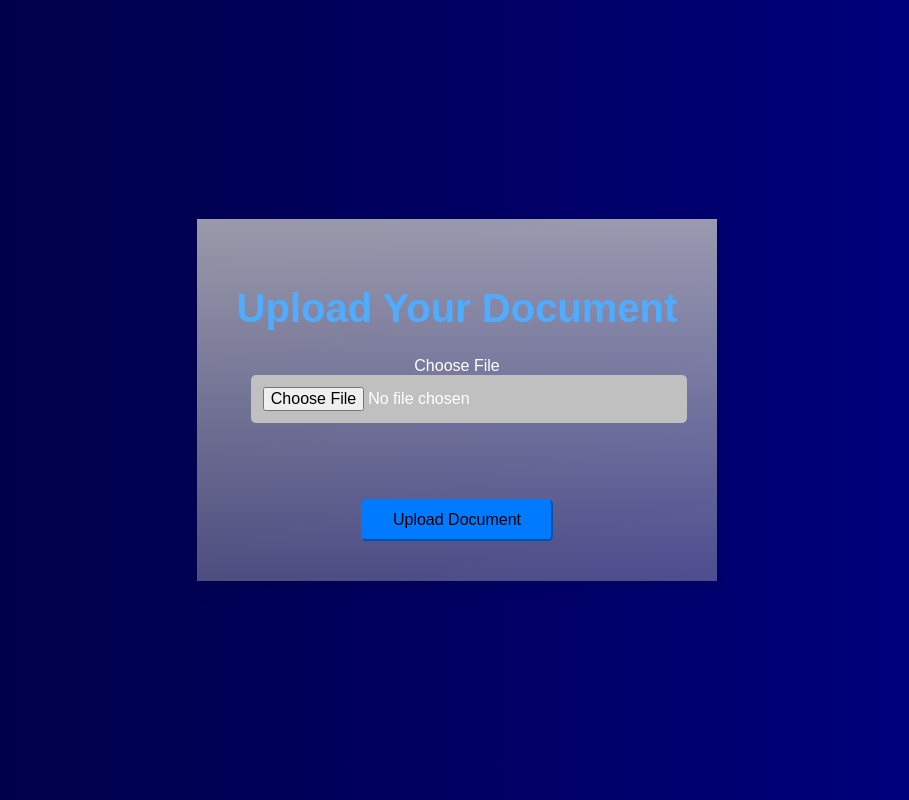
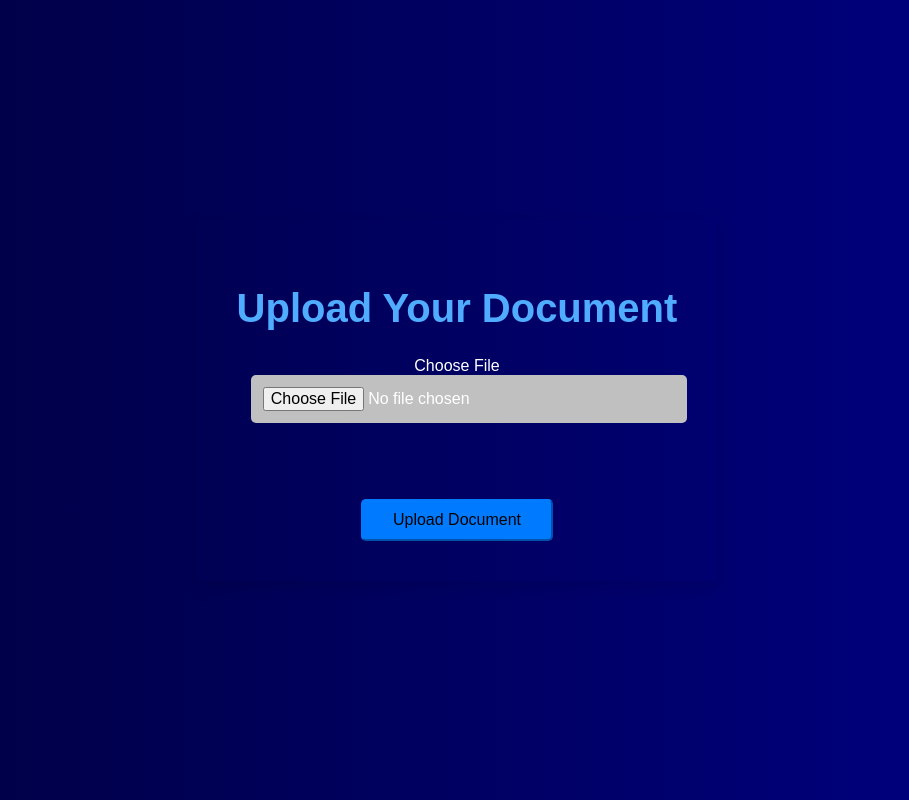
Before and after one commit to AdityaBhanwadiya/hackaithon-frontend, a React (Create React App) app: page / in a window 1280 px wide. Shown: the whole page, without its empty margins (183-1092 px from the left). Built offline with nearby package versions, Linux system fonts and the light colour scheme; no server answers.

Commit message:
css changes

```diff
--- a/src/success/SuccessPage.css
+++ b/src/success/SuccessPage.css
@@ -18,7 +18,7 @@ body {
 
   .success-container {
     max-width: 600px;
-    background: linear-gradient(to bottom, rgba(255, 255, 255, 0.9), rgba(255, 255, 255, 0.7));
+    background: linear-gradient(to top right left bottom, rgba(255, 255, 255, 0.9), rgba(255, 255, 255, 0.7));
     padding: 30px;
     border-radius: 15px;
     box-shadow: 0 6px 18px rgba(0, 0, 0, 0.1);
--- a/src/upload/FileUploader.css
+++ b/src/upload/FileUploader.css
@@ -20,7 +20,7 @@ body {
 
   .container {
     max-width: 500px;
-    background: linear-gradient(to bottom, rgba(192, 192, 192, 0.8), rgba(192, 192, 192, 0.4));
+    background: linear-gradient(to top right left bottom, rgba(192, 192, 192, 0.8), rgba(192, 192, 192, 0.4));
     padding: 40px;
     box-shadow: 0 6px 18px rgba(0, 0, 0, 0.1);
     text-align: center;
```
